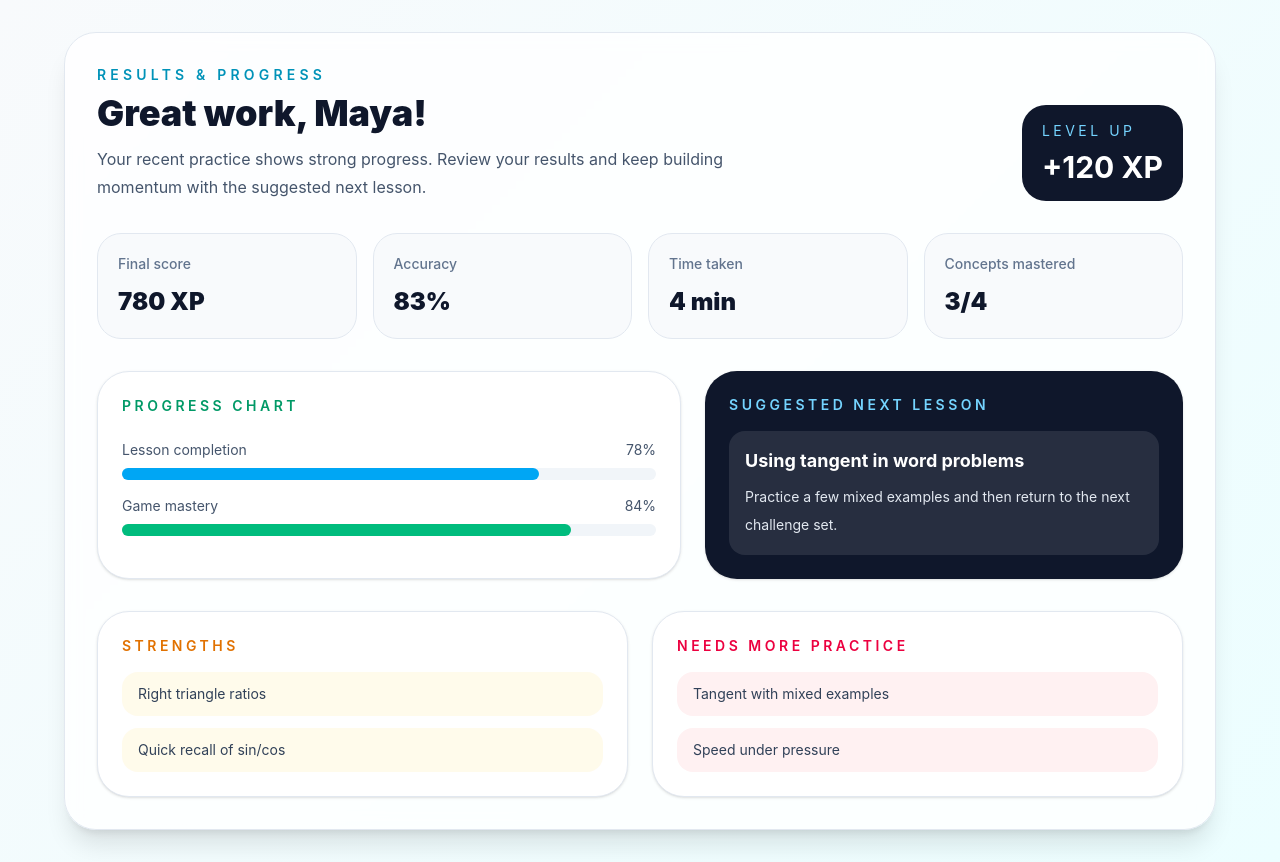
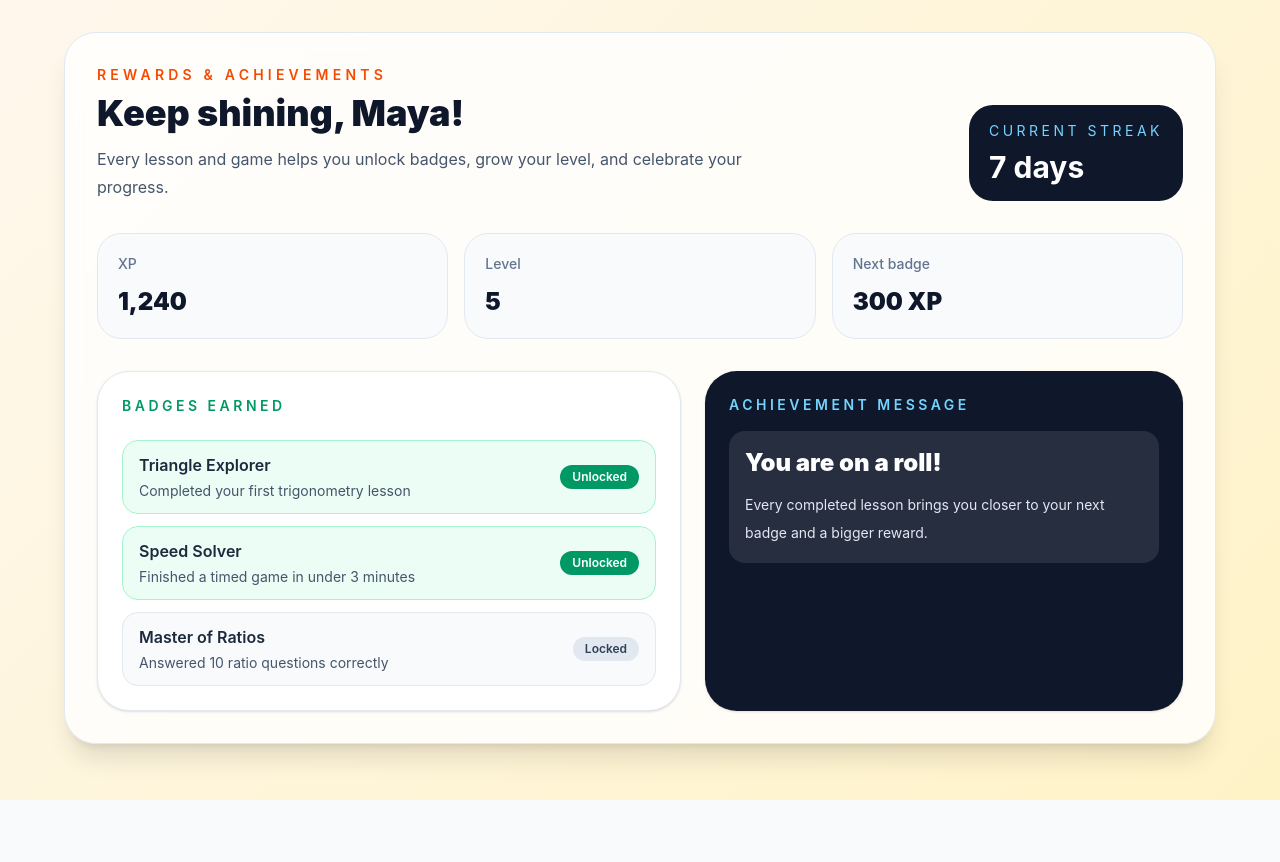
Before and after one commit to Asmita7033/Gamification-learning-system, a React app in the folder frontend/: page / in a window 1280 px wide. After the commit the page ends 800 px from the top, so only its background shows below. Built offline with nearby package versions, Linux system fonts and the light colour scheme; the HTML template or start-up script is replaced by a standard one.

Commit message:
Add rewards and achievements UI

```diff
--- a/frontend/src/App.jsx
+++ b/frontend/src/App.jsx
@@ -1,8 +1,8 @@
-import ResultsPage from './pages/ResultsPage'
+import RewardsPage from './pages/RewardsPage'
 import './App.css'
 
 function App() {
-  return <ResultsPage />
+  return <RewardsPage />
 }
 
 export default App
--- /dev/null
+++ b/frontend/src/pages/RewardsPage.jsx
@@ -0,0 +1,73 @@
+const badges = [
+  { name: 'Triangle Explorer', detail: 'Completed your first trigonometry lesson', unlocked: true },
+  { name: 'Speed Solver', detail: 'Finished a timed game in under 3 minutes', unlocked: true },
+  { name: 'Master of Ratios', detail: 'Answered 10 ratio questions correctly', unlocked: false },
+]
+
+const milestones = [
+  { label: 'XP', value: '1,240' },
+  { label: 'Level', value: '5' },
+  { label: 'Next badge', value: '300 XP' },
+]
+
+function RewardsPage() {
+  return (
+    <div className="min-h-screen bg-[linear-gradient(135deg,_#fff7ed_0%,_#fef3c7_100%)] px-4 py-8 text-slate-800 sm:px-6 lg:px-8">
+      <div className="mx-auto max-w-6xl rounded-[2rem] border border-slate-200 bg-white/80 p-6 shadow-xl backdrop-blur lg:p-8">
+        <div className="flex flex-col gap-4 lg:flex-row lg:items-end lg:justify-between">
+          <div>
+            <p className="text-sm font-semibold uppercase tracking-[0.3em] text-orange-600">Rewards & achievements</p>
+            <h1 className="mt-2 text-3xl font-black text-slate-900 sm:text-4xl">Keep shining, Maya!</h1>
+            <p className="mt-3 max-w-2xl text-base leading-7 text-slate-600">
+              Every lesson and game helps you unlock badges, grow your level, and celebrate your progress.
+            </p>
+          </div>
+          <div className="rounded-3xl bg-slate-900 px-5 py-4 text-white">
+            <p className="text-sm uppercase tracking-[0.25em] text-sky-300">Current streak</p>
+            <p className="mt-2 text-3xl font-bold">7 days</p>
+          </div>
+        </div>
+
+        <section className="mt-8 grid gap-4 md:grid-cols-3">
+          {milestones.map((item) => (
+            <div key={item.label} className="rounded-[1.5rem] border border-slate-200 bg-slate-50 p-5">
+              <p className="text-sm font-medium text-slate-500">{item.label}</p>
+              <p className="mt-3 text-2xl font-black text-slate-900">{item.value}</p>
+            </div>
+          ))}
+        </section>
+
+        <section className="mt-8 grid gap-6 lg:grid-cols-[1.1fr_0.9fr]">
+          <div className="rounded-[2rem] border border-slate-200 bg-white p-6 shadow-sm">
+            <p className="text-sm font-semibold uppercase tracking-[0.25em] text-emerald-600">Badges earned</p>
+            <div className="mt-6 space-y-3">
+              {badges.map((badge) => (
+                <div key={badge.name} className={`rounded-2xl border px-4 py-3 ${badge.unlocked ? 'border-emerald-200 bg-emerald-50' : 'border-slate-200 bg-slate-50'}`}>
+                  <div className="flex items-center justify-between gap-3">
+                    <div>
+                      <p className="font-semibold text-slate-800">{badge.name}</p>
+                      <p className="mt-1 text-sm text-slate-600">{badge.detail}</p>
+                    </div>
+                    <span className={`rounded-full px-3 py-1 text-xs font-semibold ${badge.unlocked ? 'bg-emerald-600 text-white' : 'bg-slate-200 text-slate-700'}`}>
+                      {badge.unlocked ? 'Unlocked' : 'Locked'}
+                    </span>
+                  </div>
+                </div>
+              ))}
+            </div>
+          </div>
+
+          <div className="rounded-[2rem] bg-slate-900 p-6 text-white shadow-sm">
+            <p className="text-sm font-semibold uppercase tracking-[0.25em] text-sky-300">Achievement message</p>
+            <div className="mt-4 rounded-2xl bg-white/10 p-4">
+              <p className="text-2xl font-black">You are on a roll!</p>
+              <p className="mt-3 text-sm leading-7 text-slate-200">Every completed lesson brings you closer to your next badge and a bigger reward.</p>
+            </div>
+          </div>
+        </section>
+      </div>
+    </div>
+  )
+}
+
+export default RewardsPage
```
